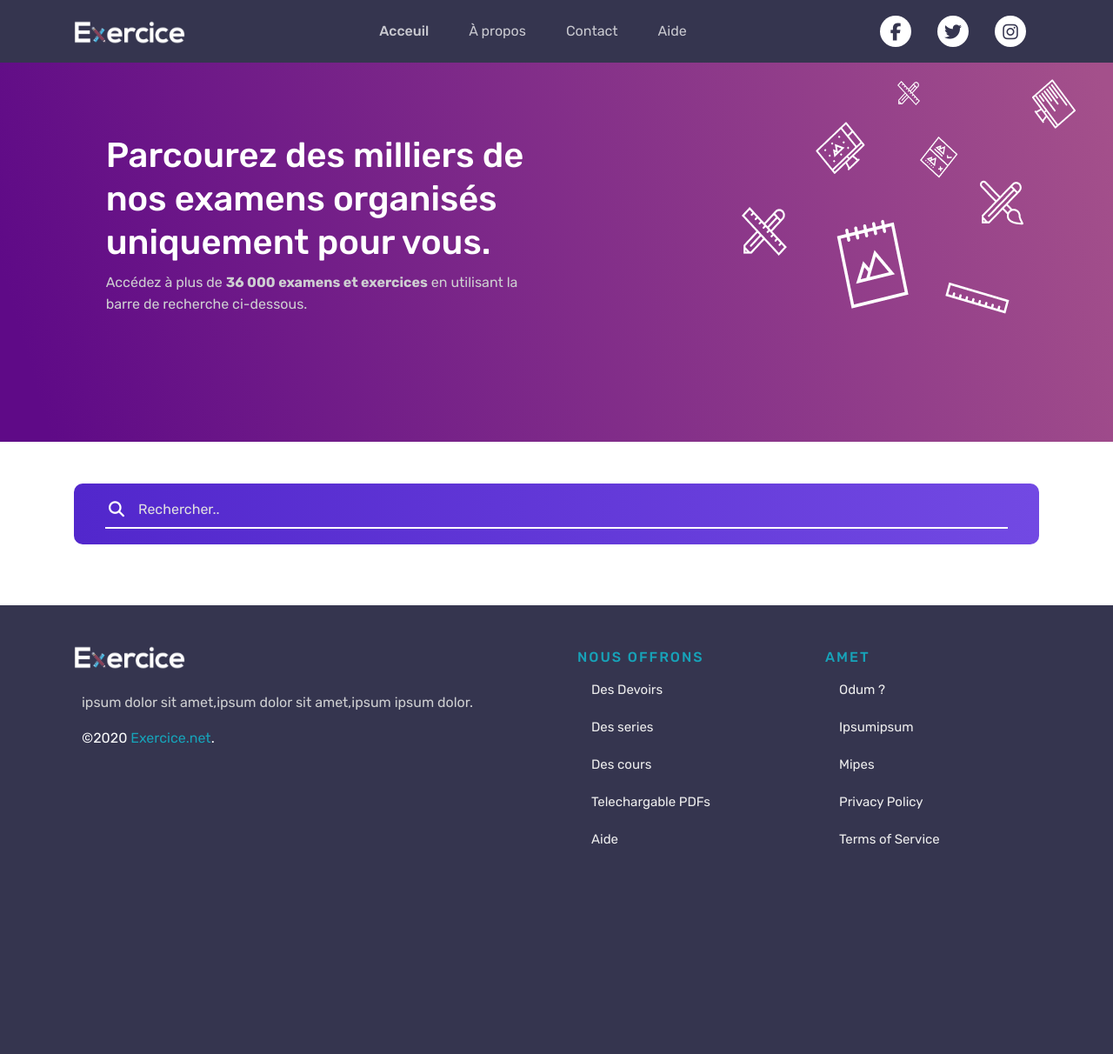
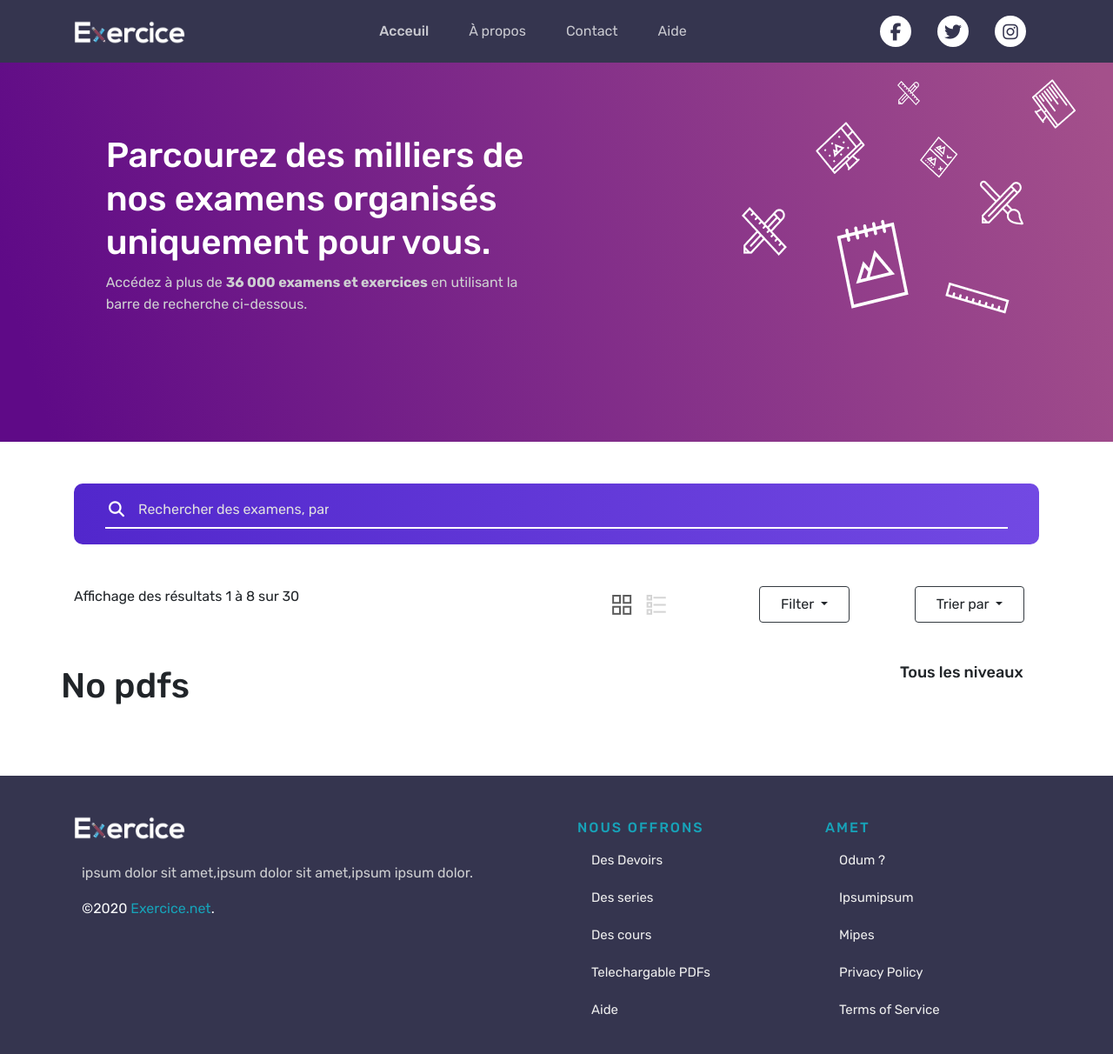
Before and after one commit to a-araari/exam, a Django app: page /search/ in a window 1280 px wide. Shown: the whole page at 87% size. Before the commit the page ends 971 px from the top, so only its background shows below. Run offline with Django 3.2, Linux system fonts and the light colour scheme; data that the repository does not hold is empty; some libraries are stand-ins or nearby versions.

Commit message:
Add the search functionality

```diff
--- /dev/null
+++ b/home/static/home/css/search-styles.css
@@ -0,0 +1,40 @@
+#side-filter {
+
+}
+
+#side-filter .filter-title {
+    font-weight: 500;
+    font-size: 18px;
+    line-height: 100%;
+}
+
+#side-filter .filter-subtitle {
+    font-size: 16px;
+    line-height: 100%;
+}
+
+#side-filter .filter-items p {
+    font-size: 14px;
+    line-height: 100%;
+}
+
+#side-filter .filter-items p a {
+    color: #5C5C5C;
+}
+
+.search-item {
+    border-radius: 15px;
+}
+.search-item img {
+    border-radius: 15px;
+    border-bottom-right-radius: 0;
+    border-bottom-left-radius: 0;
+}
+.search-item .badge {
+    right: 0;
+    border-bottom-left-radius: 15px;
+    border-top-right-radius: 15px;
+}
+.search-item a {
+    color: var(--white);
+}
--- a/home/templates/home/search.html
+++ b/home/templates/home/search.html
@@ -3,6 +3,11 @@
 
 {% load static %}
 {% load i18n %}
+
+
+{% block extra_head %}
+    <link rel="stylesheet" type="text/css" href="{% static "home/css/search-styles.css" %}">
+{% endblock extra_head %}
 
 
 {% block content %}
@@ -25,16 +30,132 @@
 </div>
 
 <div class="container">
-    <div class="row">
-        <div class="col-12">
-            <form action="{% url 'home:search' %}" method="GET">
+    <form action="{% url 'home:search' %}" method="GET">
+        <div class="row">
+            <!-- Search bar -->
+            <div class="col-12 mb-5">
                 <div class="search-bar mt-4 mt-lg-5">
-                    <input class="search-input" type="text" name="q" placeholder="{% translate 'Rechercher' %}..">
+                    <input class="search-input" type="text" name="q" value="{{ query|default:'' }}" placeholder="{% translate 'Rechercher des examens, par exemple devoirs math' %}..">
                     <button type="submit" class="search-icon"><i class="fas fa-search"></i></button>
                     <hr class="mt-0 bg-white w-90">
                 </div>
-            </form>
+            </div>
+
+            <!-- Result stats -->
+            <div class="col-6">
+                {% trans "Affichage des résultats 1 à 8 sur 30" %}
+            </div>
+
+            <!-- list or grid -->
+            <div class="col-2 d-flex justify-content-center align-items-center">
+                <img class="mr-3" src="{% static "images/icons/grid-interface.png" %}" width="23px" height="23px">
+                <img class="disabled" src="{% static "images/icons/bullet-list.png" %}" width="23px" height="23px">
+            </div>
+
+            <!-- Filter -->
+            <div class="col-2 d-flex justify-content-center">
+                <div class="dropdown">
+                    <button class="btn bg-white border-1 border-dark dropdown-toggle px-4 py-2" type="button" id="dropdownMenu2" data-toggle="dropdown" aria-haspopup="true" aria-expanded="false">
+                        {% trans "Filter" %}
+                    </button>
+                    <div class="dropdown-menu" aria-labelledby="dropdownMenu2">
+                        <button class="dropdown-item" type="button">----------</button>
+                    </div>
+                </div>
+            </div>
+
+            <!-- Sort by -->
+            <div class="col-2 d-flex justify-content-center">
+                <div class="dropdown">
+                    <button class="btn bg-white border-1 border-dark dropdown-toggle px-4 py-2" type="button" id="dropdownMenu2" data-toggle="dropdown" aria-haspopup="true" aria-expanded="false">
+                        {% trans "Trier par" %}
+                    </button>
+                    <div class="dropdown-menu" aria-labelledby="dropdownMenu2">
+                        <button class="dropdown-item" type="button">----------</button>
+                    </div>
+                </div>
+            </div>
+            <div class="col-2">
+
+            </div>
+        </div>
+    </form>
+</div>
+
+<!-- Results -->
+<div class="container mt-5">
+    <div class="row">
+        <!-- Search result -->
+        <div class="col-10 d-flex justify-content-left">
+            <div class="row">
+                {% if pdfs %}
+                    {% for pdf in pdfs %}
+                        <div class="col-4 mb-3">
+                            <div class="card mx-3 search-item" style="width: 18rem;">
+                                <a href="{% url 'pdfs:devoir-detail' pdf_slug=pdf.slug %}">
+                                    <img src="https://static.bhphoto.com/images/images500x500/1441903824_45483.jpg" class="card-img-top" alt="{{ pdf.title }}">
+                                </a>
+                                <span class="badge bg-purple-5-linear text-white px-4 py-2 position-absolute">PDF</span>
+                                <div class="card-body bg-purple-5-linear text-white ">
+                                    <p class="card-text">
+                                        <a href="{% url 'pdfs:devoir-detail' pdf_slug=pdf.slug %}">
+                                            {{ pdf.title }}
+                                        </a>
+                                    </p>
+                                </div>
+                            </div>
+                        </div>
+                    {% endfor %}
+                {% else %}
+                    <h1>No pdfs</h1>
+                {% endif %}
+            </div>
+        </div>
+
+        <!-- Side filter -->
+        <div class="col-2" id="side-filter">
+            <p class="filter-title">{% trans "Tous les niveaux" %}</p>
+
+            {% if high_school_stage_levels %}
+
+                <p class="filter-subtitle">{% trans "Secondaire" %}</p>
+                <div class="filter-items">
+                    {% for level in high_school_stage_levels %}
+                        <p class="pl-3">
+                            <a href="{% url "pdfs:level-detail" level_name=level.name %}">{% trans level.name %} ({{ level.get_pdfs_count }} {% trans "devoirs" %})</a>
+                        </p>
+                    {% endfor %}
+                </div>
+
+            {% endif %}
+
+            {% if middle_school_stage_levels %}
+
+                <p class="filter-subtitle">{% trans "Collège" %}</p>
+                <div class="filter-items">
+                    {% for level in middle_school_stage_levels %}
+                        <p class="pl-3">
+                            <a href="{% url "pdfs:level-detail" level_name=level.name %}">{% trans level.name %} ({{ level.get_pdfs_count }} {% trans "devoirs" %})</a>
+                        </p>
+                    {% endfor %}
+                </div>
+
+            {% endif %}
+
+            {% if elementary_school_stage_levels %}
+
+                <p class="filter-subtitle">{% trans "École" %}</p>
+                <div class="filter-items">
+                    {% for level in elementary_school_stage_levels %}
+                        <p class="pl-3">
+                            <a href="{% url "pdfs:level-detail" level_name=level.name %}">{% trans level.name %} ({{ level.get_pdfs_count }} {% trans "devoirs" %})</a>
+                        </p>
+                    {% endfor %}
+                </div>
+
+            {% endif %}
         </div>
     </div>
 </div>
+
 {% endblock content %}
--- a/home/views.py
+++ b/home/views.py
@@ -1,5 +1,10 @@
 from django.shortcuts import render
 from django.utils.translation import gettext as _
+from django.core.paginator import Paginator, EmptyPage, PageNotAnInteger
+from pdfs.models import (
+    Level,
+    PDF,
+)
 
 
 def index(request):
@@ -11,17 +16,35 @@ def index(request):
 
 
 def search(request):
-    q = None
+    pdfs = None
+    q = request.GET.get('q')
+    page = request.GET.get('page', 1)
+    max_pdfs_per_page = request.GET.get('docs_per_page', 8)
+
     title = _('Searching for exams, series and courses')
+    high_school_stage_levels = Level.objects.get_high_school_stage_levels()
+    middle_school_stage_levels = Level.objects.get_middle_school_stage_levels()
+    elementary_school_stage_levels = Level.objects.get_elementary_school_stage_levels()
 
-    if request.method == 'GET':
-        q = request.GET.get('q')
-        if q:
-            print(q)
-            title = _('Searching for: ') + q
+    if q:
+        title = _('Searching for: ') + q
+        pdfs = PDF.objects.filter(name__contains=q)
+
+        paginator = Paginator(pdfs, max_pdfs_per_page)
+        try:
+            pdfs = paginator.page(page)
+        except PageNotAnInteger:
+            pdfs = paginator.page(1)
+        except EmptyPage:
+            pdfs = paginator.page(paginator.num_pages)
 
     context = {
+        'high_school_stage_levels': high_school_stage_levels,
+        'middle_school_stage_levels': middle_school_stage_levels,
+        'elementary_school_stage_levels': elementary_school_stage_levels,
         'title': title,
+        'pdfs': pdfs,
+        'query': q,
     }
 
     return render(request, 'home/search.html', context)
```
